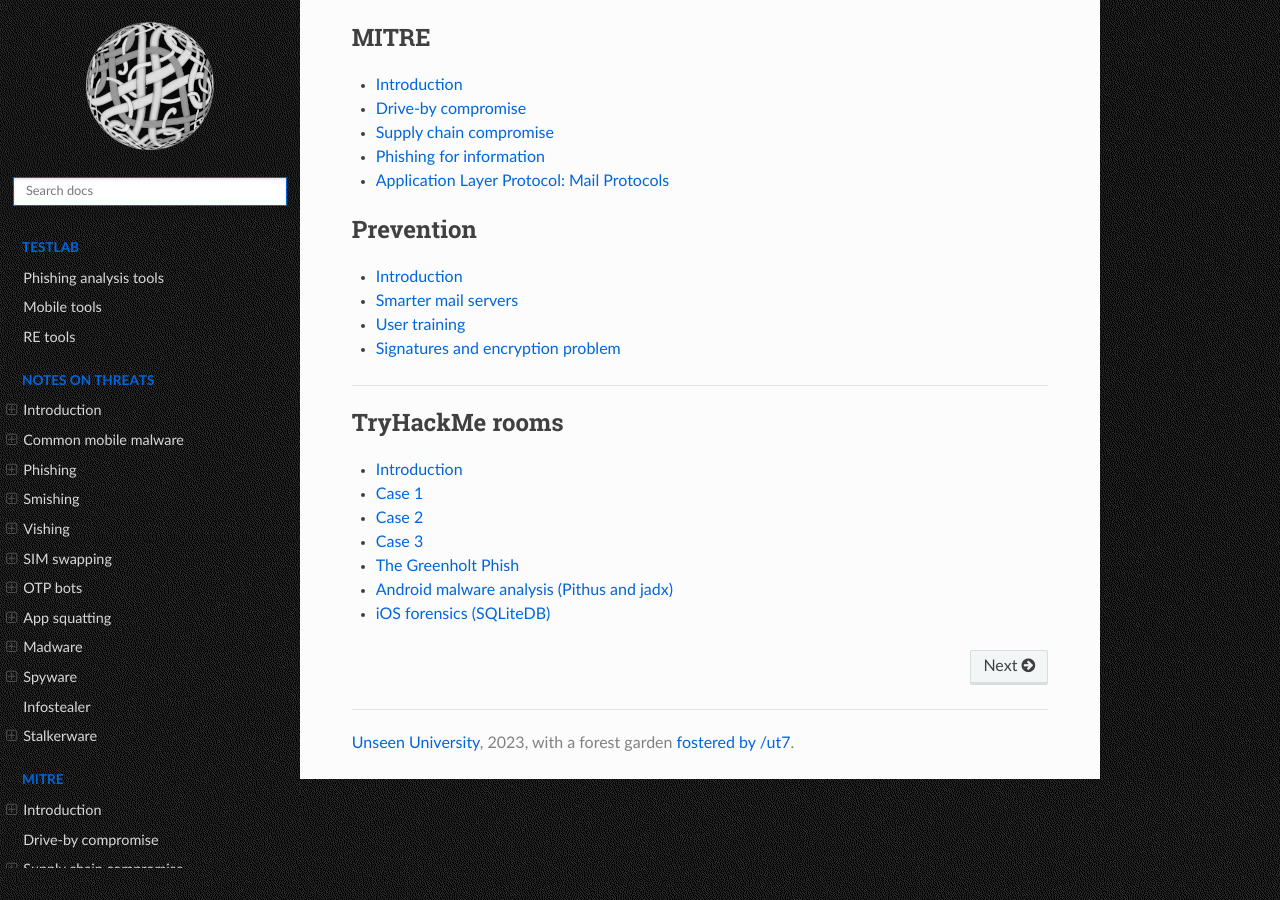
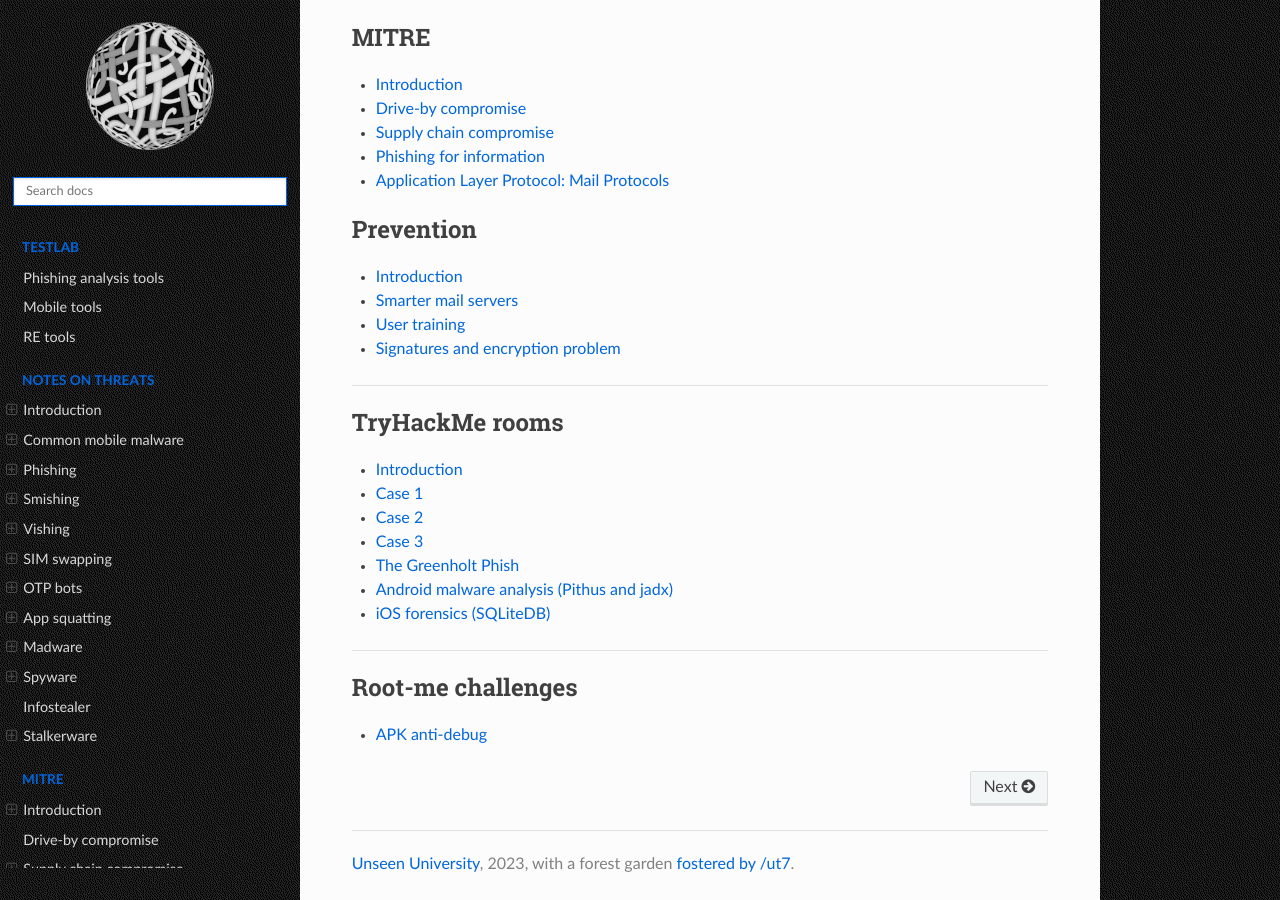
Before and after one commit to tymyrddin/blue-phish, a Sphinx documentation site: the page built from source/index.rst, in a window 1280 px wide and 900 px high, scrolled down 888 px. Built offline with Sphinx 7.4.7 and the Read the Docs theme 2.0.0, drawn with Linux system fonts in a browser that asks for light colours.

Commit message:
Mobile threats

```diff
--- a/source/index.rst
+++ b/source/index.rst
@@ -74,3 +74,13 @@
    docs/thm/greenholt.md
    Android malware analysis (Pithus and jadx) <https://dfir.tymyrddin.dev/docs/thm/android>
    iOS forensics (SQLiteDB) <https://dfir.tymyrddin.dev/docs/thm/ios>
+
+----
+
+.. toctree::
+   :glob:
+   :maxdepth: 1
+   :includehidden:
+   :caption: Root-me challenges
+
+   APK anti-debug <https://reverse.tymyrddin.dev/docs/root-me/apk-anti-debug>
```
